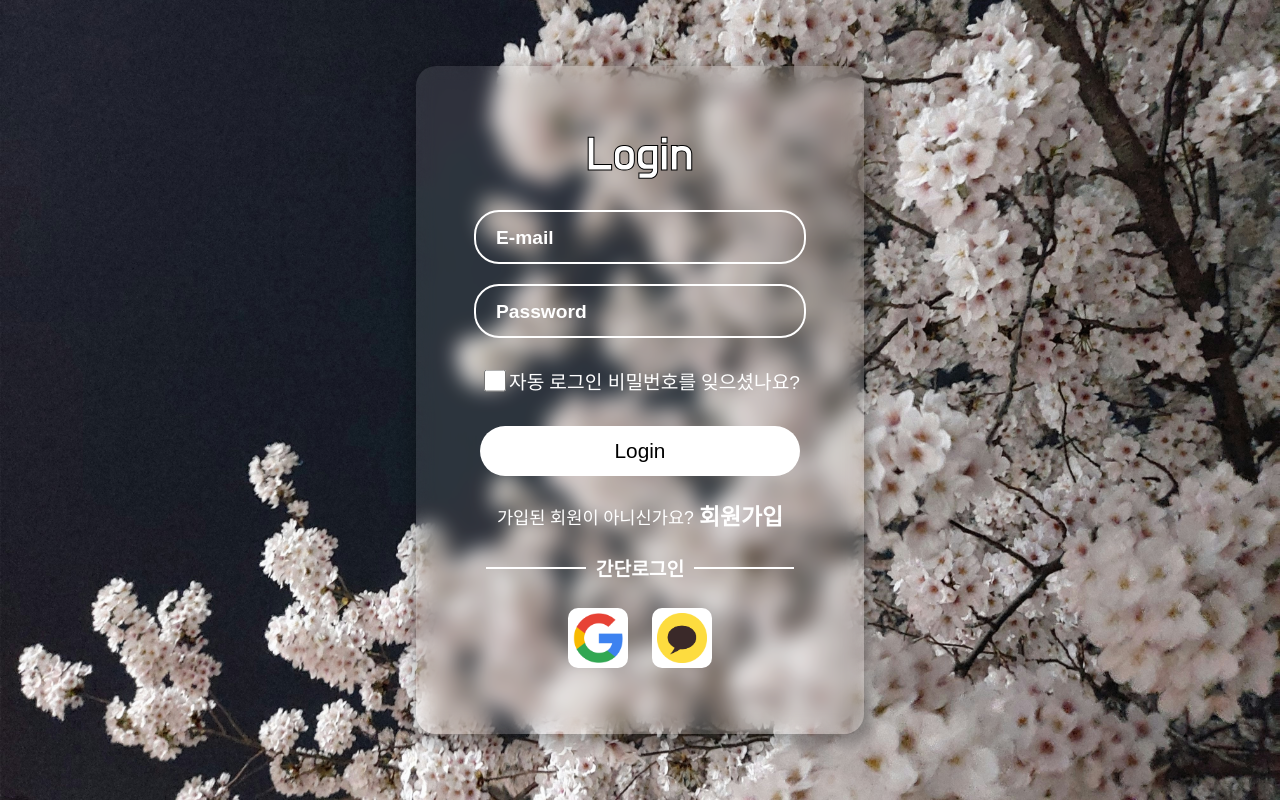
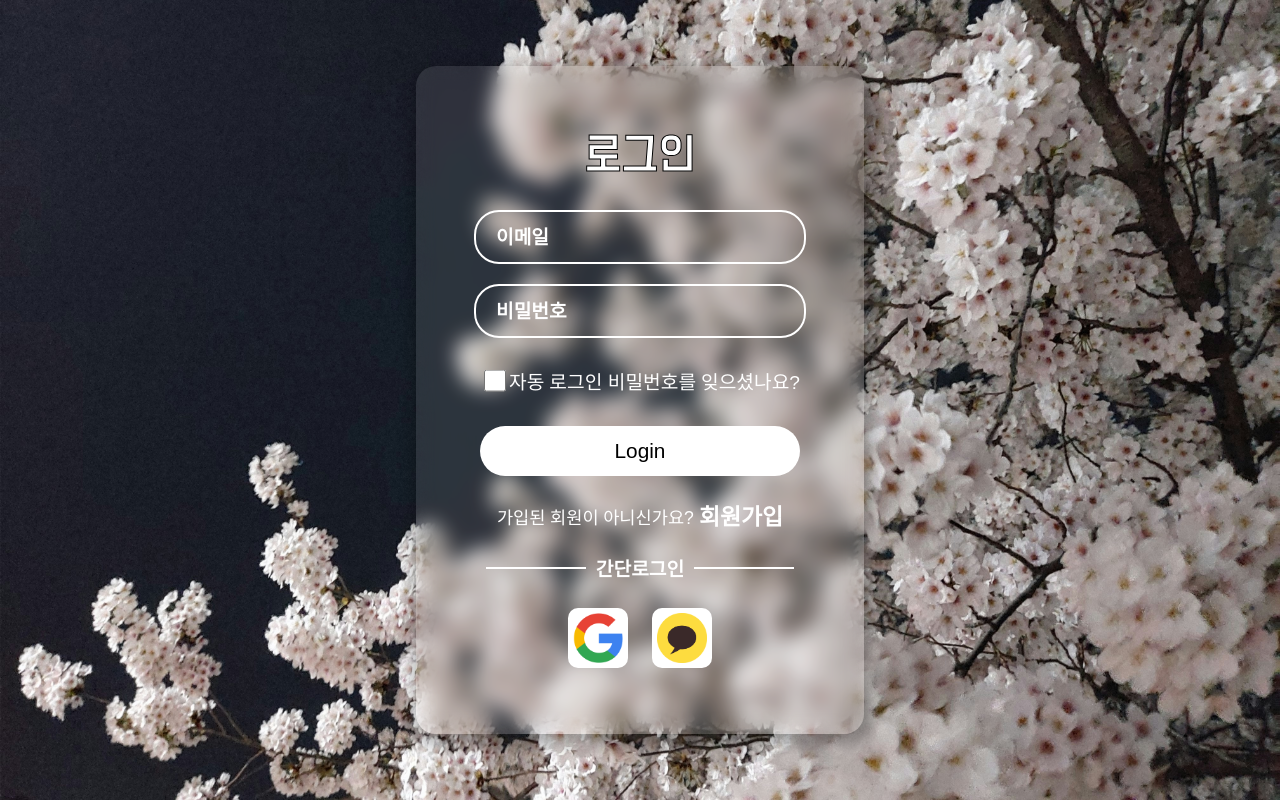
Before and after one commit to yongseopK/cherry-blossom-clean-react, a React (Vite) app: page /login in a window 1280 px wide. Built offline with nearby package versions, Linux system fonts and the light colour scheme.

Commit message:
로그인 창 인풋 엔터키 이벤트 처리, 로그인 시 홈으로 리다이렉트

```diff
--- a/src/components/member/jsx/Login.jsx
+++ b/src/components/member/jsx/Login.jsx
@@ -9,32 +9,36 @@ const Login = () => {
 
     const redirection = useNavigate();
 
+    const enterHandler = async (e) => {
+        if (e.code === "Enter") {
+            await fetchLoginProcess();
+        }
+    };
+
     const fetchLoginProcess = async () => {
 
         const emailInput = document.getElementById('email');
         const passwordInput = document.getElementById('password');
 
 
-        if(emailInput.value === "" || passwordInput.value === "") {
+        if (emailInput.value === "" || passwordInput.value === "") {
             alert("정보를 입력해주세요");
             return;
         }
 
+        try {
             const response = await axios.post(
-            API_BASE_URL + LOGIN_URL,
+                LOGIN_URL,
                 JSON.stringify({
-                email : emailInput.value,
+                    email: emailInput.value,
                     password: passwordInput.value,
                 }),
-            {headers: {"Content-Type": "Application/json"},}
+                {
+                    headers: {"Content-Type": "Application/json"}
+                },
             );
 
-        if(response.status === 400) {
-            const text = await response.data;
-            alert(text);
-        }
-
-        if(response.status === 200) {
+            if (response.status === 200) {
                 const {token, userName, role} = await response.data;
 
                 localStorage.setItem(TOKEN, token);
@@ -43,6 +47,11 @@ const Login = () => {
 
                 redirection('/');
             }
+        } catch (err) {
+            if (err.response && err.response.status === 400) {
+                alert(err.response.data);
+            }
+        }
 
 
     };
@@ -50,10 +59,11 @@ const Login = () => {
         <div className={"login-component"}>
             <div className={"member-background"}></div>
             <div className="login-form">
-                <span className={"login-title"}>Login</span>
+                <span className={"login-title"}>로그인</span>
                 <div className={"input-area"}>
-                    <input id={"email"} className={"login-input"} type="text" placeholder={"E-mail"}/>
-                    <input id={"password"} className={"login-input"} type="password" placeholder={"Password"}/>
+                    <input id={"email"} className={"login-input"} type="text" placeholder={"이메일"} onKeyUp={enterHandler}/>
+                    <input id={"password"} className={"login-input"} type="password" placeholder={"비밀번호"}
+                           onKeyUp={enterHandler}/>
                 </div>
                 <div className="auto-login-forgot-password">
                     <label className={"auto-login-label"}>
--- a/src/components/member/jsx/Resister.jsx
+++ b/src/components/member/jsx/Resister.jsx
@@ -1,4 +1,5 @@
 import React from 'react';
+import '../scss/Register.scss';
 
 const Resister = () => {
     return (
--- a/src/components/member/scss/Login.scss
+++ b/src/components/member/scss/Login.scss
@@ -77,6 +77,10 @@ $font-family: "Noto Sans Batak", sans-serif;
         &:focus {
           outline: none;
         }
+      }
+
+      .message {
+        color: #fff;
       }
     }
 
```
Lines whose indentation alone changed are shown as unchanged.
